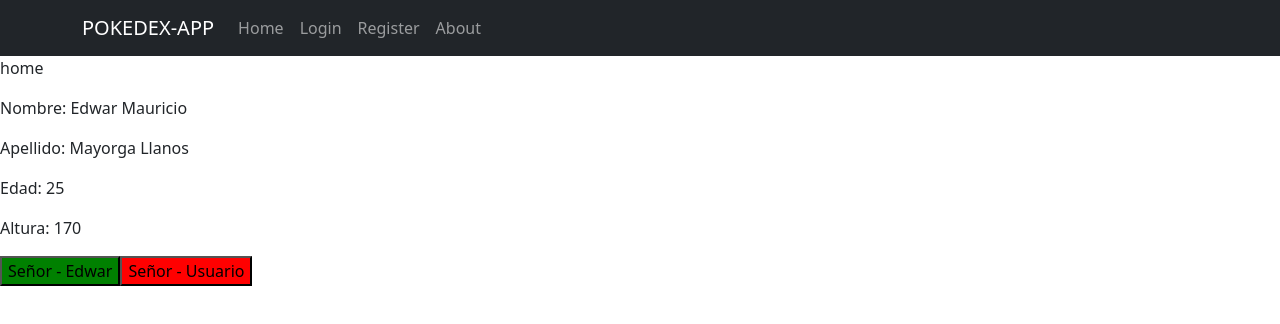
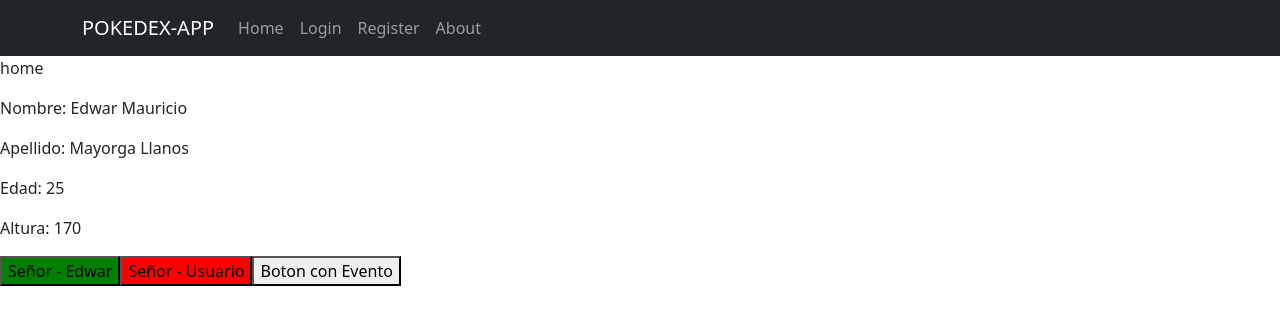
Before and after one commit to emmllanitos/pokedex-app, a React (Create React App) app: page / in a window 1280 px wide. Shown: the top 324 px of the page. Built offline with nearby package versions, Linux system fonts and the light colour scheme.

Commit message:
Eventos Handles

```diff
--- a/src/routes/Home.js
+++ b/src/routes/Home.js
@@ -1,4 +1,4 @@
-import { Props, Button } from "./Props";
+import { Props, Button, Button2 } from "./Props";
 
 export const Home = () => {
   return (
@@ -12,6 +12,8 @@ export const Home = () => {
       />
       <Button text="Señor" name="Edwar" approved={true} />
       <Button text="Señor" approved={false} />
+
+      <Button2 text="Boton con Evento"/>
     </div>
   );
 };
--- a/src/routes/Props.js
+++ b/src/routes/Props.js
@@ -26,3 +26,11 @@ Button.propTypes = {
 Button.defaultProps = {
   name: "Usuario",
 };
+
+const handleClick = (e) => {
+  console.log(e);
+};
+
+export function Button2({ text }) {
+  return <button onClick={handleClick}>{text}</button>;
+}
```
